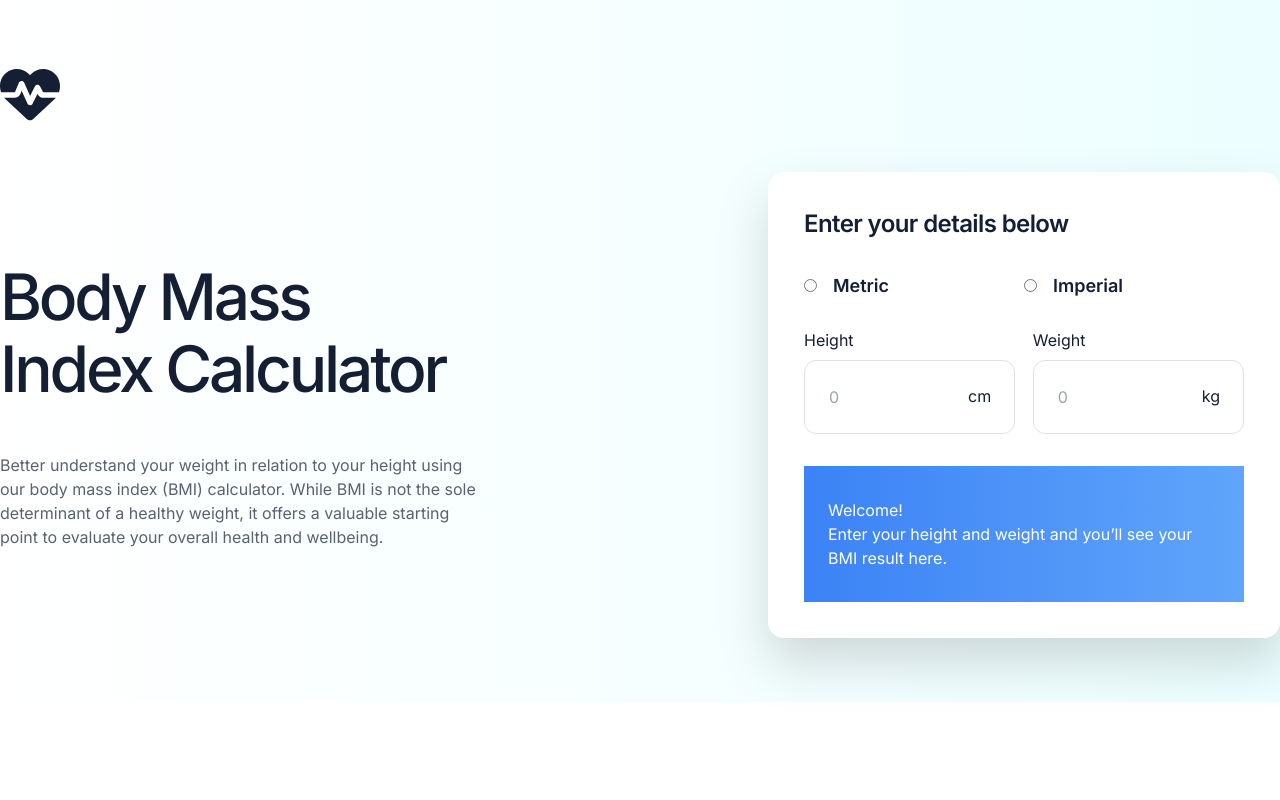
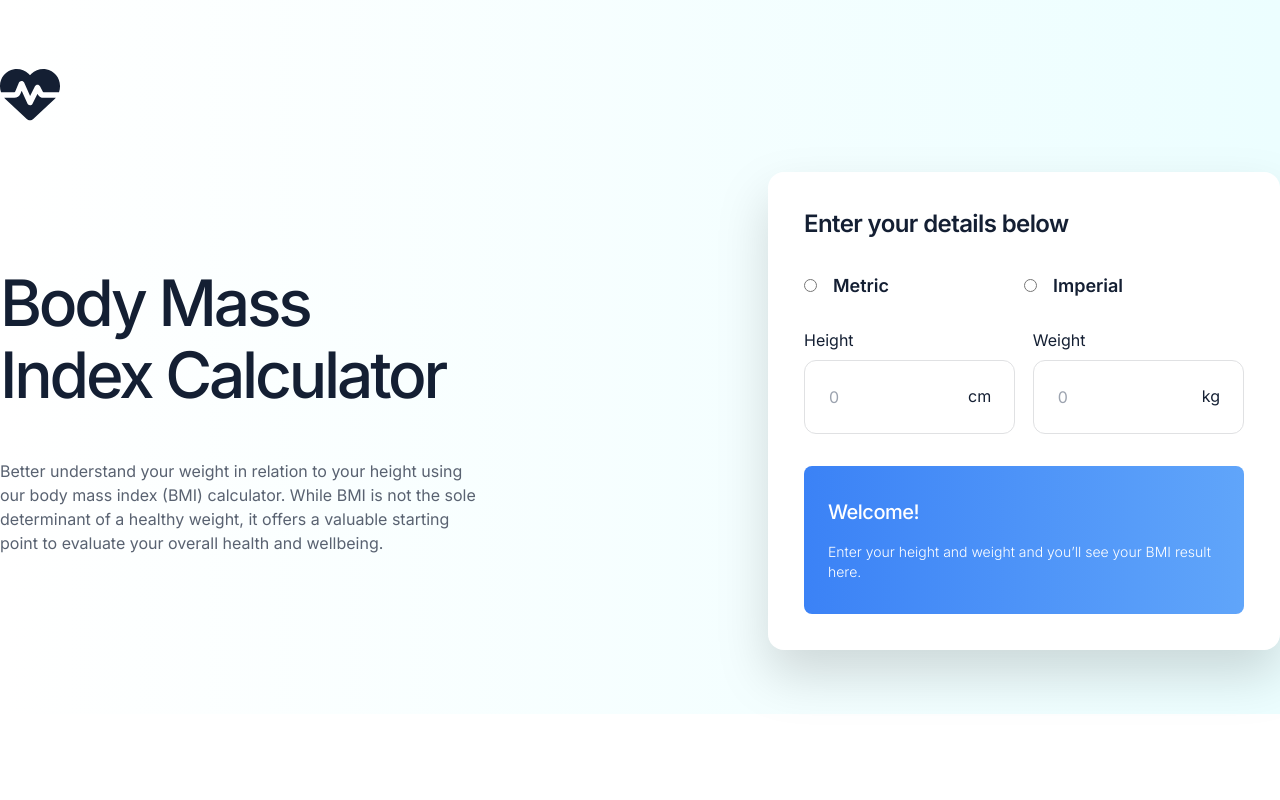
Before and after one commit to ntjnh/fem-bmi-calculator, a React (Vite) app: page / in a window 1280 px wide. Shown: the top 800 px of the page. Built offline with nearby package versions, Linux system fonts and the light colour scheme.

Commit message:
Style form starter text

```diff
--- a/src/components/Form.jsx
+++ b/src/components/Form.jsx
@@ -4,9 +4,9 @@ import Result from './Result'
 export default function Form() {
     const starterText = (
         <div>
-            <h3>Welcome!</h3>
+            <h3 className="font-medium mb-4 text-xl tracking-tight">Welcome!</h3>
 
-            <p>Enter your height and weight and you&rsquo;ll see your BMI result here.</p>
+            <p className="font-light text-sm">Enter your height and weight and you&rsquo;ll see your BMI result here.</p>
         </div>
     )
     const [bmiResult, setBmiResult] = useState(0)
@@ -60,7 +60,7 @@ export default function Form() {
                 </div>
             </div>
 
-            <div className="bg-gradient-to-r from-blue-500 to-blue-400 mt-8 px-6 py-8 text-white">
+            <div className="bg-gradient-to-r from-blue-500 to-blue-400 mt-8 px-6 py-8 rounded-lg text-white">
 
                 {bmiResult ? <Result bmi={bmiResult} /> : starterText}
 
```
